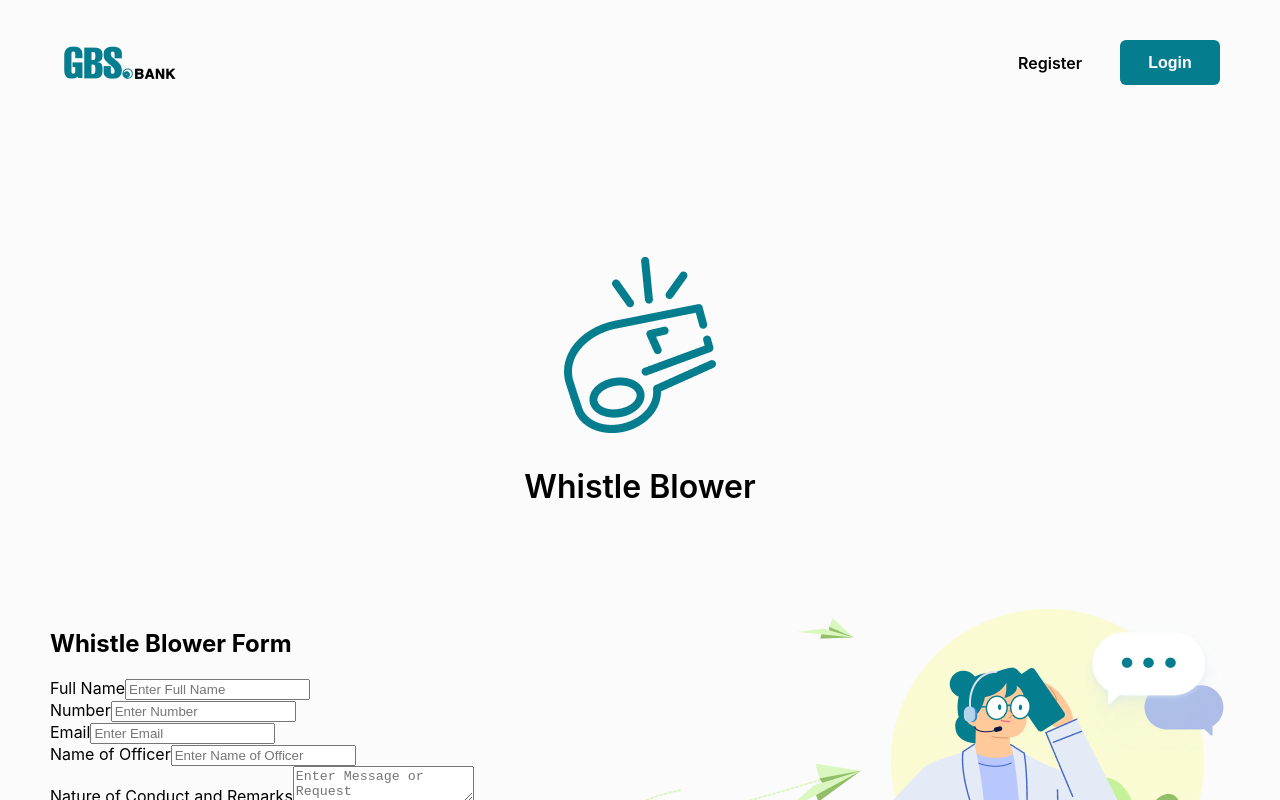
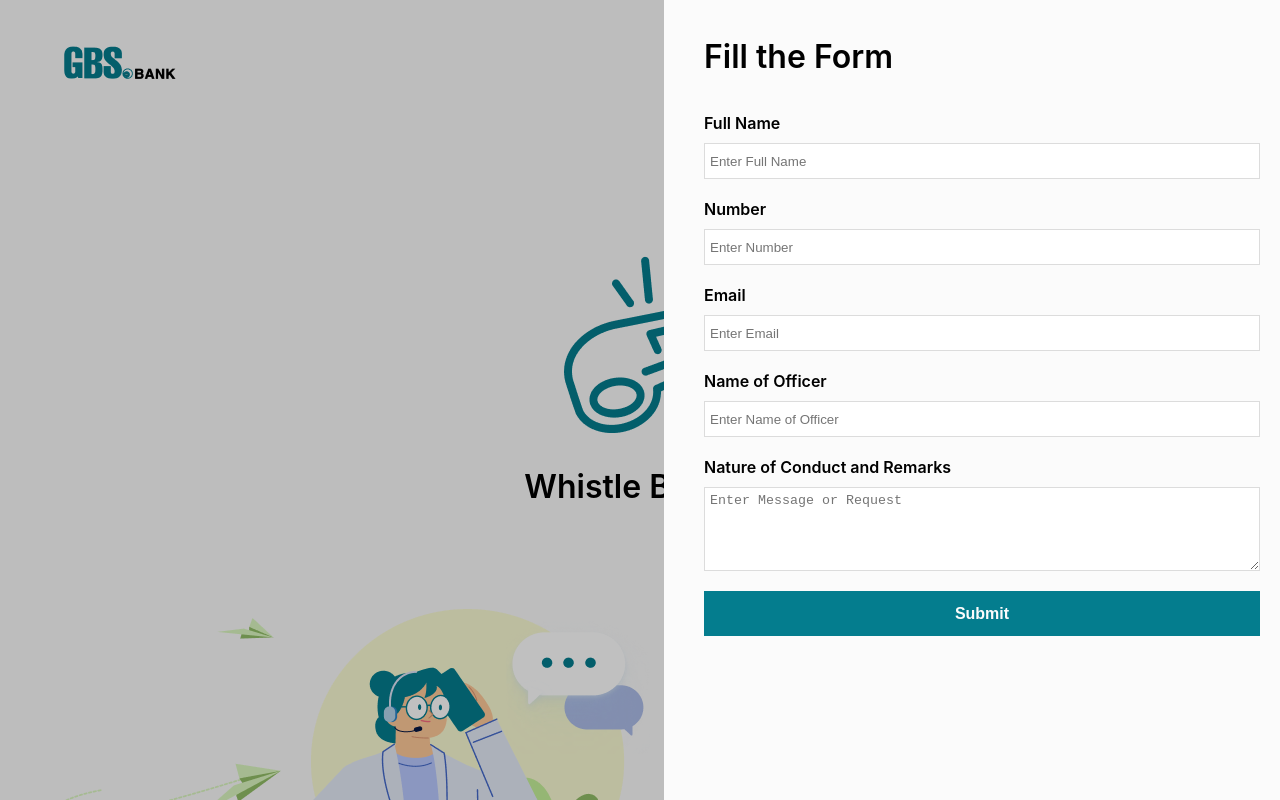
Before and after one commit to Donserio/whistle-blower, a React (Create React App) app: page / in a window 1280 px wide. Both pictures are taken after a click on the element "Whistle Blower". Shown: the top 800 px of the page. Built offline with nearby package versions, Linux system fonts and the light colour scheme.

Commit message:
Whistle Blower Form Overlay

```diff
--- a/src/App.css
+++ b/src/App.css
@@ -46,13 +46,25 @@ header {
 }
 
 .text {
-  text-align: center;
   vertical-align: middle;
   /* font-family: Avenir Next LT Pro; */
   font-size: 16px;
   font-style: normal;
   font-weight: 600;
   line-height: 20px; /* 125% */
+}
+
+.fsize-32 {
+  vertical-align: middle;
+  /* font-family: Avenir Next LT Pro; */
+  font-size: 32px;
+  font-style: normal;
+  font-weight: 600;
+  line-height: 20px; /* 125% */
+}
+
+.text-align-center {
+  text-align: center;
 }
 
 .hero-container {
@@ -75,16 +87,6 @@ header {
 }
 
 
-.whistle-blower p {
-  text-align: center;
-  vertical-align: middle;
-  /* font-family: Avenir Next LT Pro; */
-  font-size: 32px;
-  font-style: normal;
-  font-weight: 600;
-  line-height: 20px; /* 125% */
-}
-
 .grid-two {
 
 }
@@ -92,8 +94,8 @@ header {
 .grid-two img {
   /* height: 400px;
   width: 500px; */
-margin-left: -100px;
-object-fit: contain;
+  margin-left: -100px;
+  object-fit: contain;
 }
 
 .grid-three {
@@ -126,12 +128,69 @@ object-fit: contain;
 }
 
 
+.form-overlay {
+  position: fixed;
+  top: 0;
+  left: 0;
+  right: 0;
+  background: #0000003f;
+  z-index: 1000;
+  padding: 20px;
+  width: 100vw;
+  height: 1440px;
+}
+
+.form-container{
+  position: fixed;
+  right: 0;
+  top: 0;
+  background: #FBFBFB;
+  z-index: 1040;
+  min-width: 45%;
+  min-height: 100vh;
+  padding: 20px;
+}
+
+.form-main {
+  padding-left: 20px;
+}
+
+.form-group {
+  padding-top: 20px;
+  display: flex;
+  flex-direction: column;
+}
+
+.form-group label {
+  padding-bottom: 10px;
+}
+
+input {
+  padding: 5px;
+  height: 24px;
+  border: 1px solid #00000023;
+}
+
+textarea {
+  padding: 5px;
+  height: 72px;
+  border: 1px solid #00000023;
+}
+
+.submit-form {
+  margin: 20px 0;
+  height: 45px;
+  width: 100%;
+  border: none;
+  background: #047D8E;
+  color: #FBFBFB;
+}
 
 .Footer {
   background: #0B0E0F;
   color: #fff;
   padding: 40px 60px;
-
+  z-index: 1500;
 }
 
 .footer-box {
@@ -168,5 +227,4 @@ a {
 
 .copyright{
   padding-top: 10px;
-
 }
--- a/src/App.js
+++ b/src/App.js
@@ -1,44 +1,8 @@
 import React, {useState} from "react"
 import "./App.css";
-import { images } from "./imagesPaths";
+import Header from "./Header";
 import HeroSection from "./HeroSection";
-
-
-const Header = () => (
-  <header>
-    <div className="logo">
-      <img src={images.logo}/>
-    </div>
-    <div className="auth-buttons">
-      <button className="btn text register">Register</button>
-      <button className="btn text login">Login</button>
-    </div>
-  </header>
-);
-
-
-const Footer = () => (
-  <footer className="Footer">
-    <div className="footer-box">
-      <div className="logo white">
-        <img src={images.logoWhite}/>
-      </div>
-      <div className="contact">
-        <div className="phone">
-          <img src={images.call}/>
-          <a href="tel:+1-931-322-2222">+1 931 322 2222</a>
-        </div>
-        <div className="socials">
-          <div><a href="#"><img src={images.tw}/></a></div>
-          <div><a href="#"><img src={images.fb}/></a></div>
-          <div><a href="#"><img src={images.ig}/></a></div>
-        </div>
-      </div>
-    </div>
-    <div className="copyright"> &copy; 2021 GBS Bank</div>
-
-  </footer>
-);
+import Footer from "./Footer";
 
 
 const App = () => (
--- /dev/null
+++ b/src/Footer.js
@@ -0,0 +1,29 @@
+import React from "react";
+import "./App.css";
+import { images } from "./imagesPaths";
+
+
+const Footer = () => (
+    <footer className="Footer">
+      <div className="footer-box">
+        <div className="logo white">
+          <img src={images.logoWhite}/>
+        </div>
+        <div className="contact">
+          <div className="phone">
+            <img src={images.call}/>
+            <a href="tel:+1-931-322-2222">+1 931 322 2222</a>
+          </div>
+          <div className="socials">
+            <div><a href="#"><img src={images.tw}/></a></div>
+            <div><a href="#"><img src={images.fb}/></a></div>
+            <div><a href="#"><img src={images.ig}/></a></div>
+          </div>
+        </div>
+      </div>
+      <div className="copyright"> &copy; 2021 GBS Bank</div>
+
+    </footer>
+  );
+
+export default Footer;
--- /dev/null
+++ b/src/Header.js
@@ -0,0 +1,17 @@
+import React from "react";
+import "./App.css";
+import { images } from "./imagesPaths";
+
+const Header = () => (
+    <header>
+      <div className="logo">
+        <img src={images.logo}/>
+      </div>
+      <div className="auth-buttons">
+        <button className="btn text-align-center text register">Register</button>
+        <button className="btn text-align-centertext login">Login</button>
+      </div>
+    </header>
+  );
+
+export default Header;
--- a/src/HeroSection.js
+++ b/src/HeroSection.js
@@ -3,11 +3,22 @@ import "./App.css";
 import { images } from "./imagesPaths";
 import WhistleBlowerForm from "./WhistleBlowerForm";
 
+
 const HeroSection = () => {
   const [showForm, setShowForm] = useState(false);
 
-  const toggleForm = () => {
-    setShowForm(!showForm);
+  const openForm = () => {
+    setShowForm(true);
+  };
+
+  const closeForm = () => {
+    setShowForm(false);
+  };
+
+  const handleOverlayClick = (e) => {
+    if (e.target.classList.contains("form-overlay")) {
+      closeForm();
+    }
   };
 
   return (
@@ -15,12 +26,15 @@ const HeroSection = () => {
       <div className="hero-container">
         <div className="grid-one whistle-blower">
           <img src={images.whistle} alt="Whistle" />
-          <p onClick={toggleForm}>Whistle Blower</p>
+          <p className="text text-align-center fsize-32" onClick={openForm}>Whistle Blower</p>
         </div>
         {showForm && (
-          <div className="form-overlay">
+          <div className="form-overlay" onClick={handleOverlayClick}>
             <div className="form-container">
               <WhistleBlowerForm />
+              {/* <button className="close-button" onClick={closeForm}>
+                Close
+              </button> */}
             </div>
           </div>
         )}
@@ -33,7 +47,7 @@ const HeroSection = () => {
             Have you experienced or observed any unethical or unprofessional conduct on the part any of our staff?
             Please click the button below to fill a form and let us know. Your Confidentiality wishes shall be fully respected.
           </p>
-          <button className="text" onClick={toggleForm}>
+          <button className="text" onClick={openForm}>
             Whistle Blower
           </button>
         </div>
--- a/src/WhistleBlowerForm.js
+++ b/src/WhistleBlowerForm.js
@@ -3,29 +3,29 @@ import "./App.css";
 
 const WhistleBlowerForm = () => {
   return (
-    <form>
-      <h2>Whistle Blower Form</h2>
-      <div className="form-group">
+    <form className="form-main">
+      <h2 className="text fsize-32">Fill the Form</h2>
+      <div className="form-group text">
         <label htmlFor="fullName">Full Name</label>
         <input type="text" id="fullName" placeholder="Enter Full Name" />
       </div>
-      <div className="form-group">
+      <div className="form-group text">
         <label htmlFor="phoneNumber">Number</label>
         <input type="tel" id="phoneNumber" placeholder="Enter Number" />
       </div>
-      <div className="form-group">
+      <div className="form-group text">
         <label htmlFor="email">Email</label>
         <input type="email" id="email" placeholder="Enter Email" />
       </div>
-      <div className="form-group">
+      <div className="form-group text">
         <label htmlFor="officerName">Name of Officer</label>
         <input type="text" id="officerName" placeholder="Enter Name of Officer" />
       </div>
-      <div className="form-group">
+      <div className="form-group text">
         <label htmlFor="conductRemarks">Nature of Conduct and Remarks</label>
-        <textarea id="conductRemarks" placeholder="Enter Message or Request"></textarea>
+        <textarea className="input" id="conductRemarks" placeholder="Enter Message or Request"></textarea>
       </div>
-      <button type="submit">Submit</button>
+      <button className="submit-form text" type="submit">Submit</button>
     </form>
   );
 };
```
